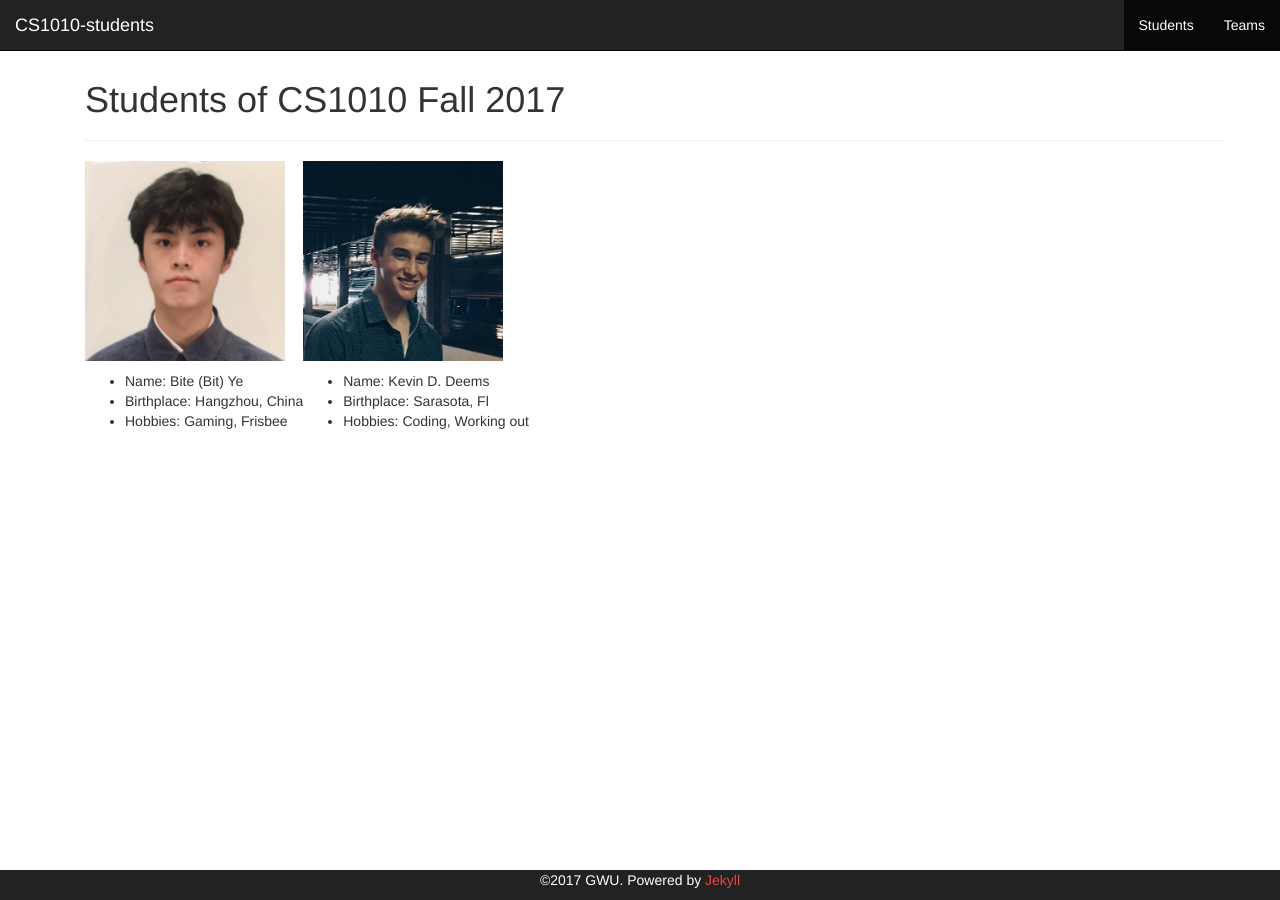
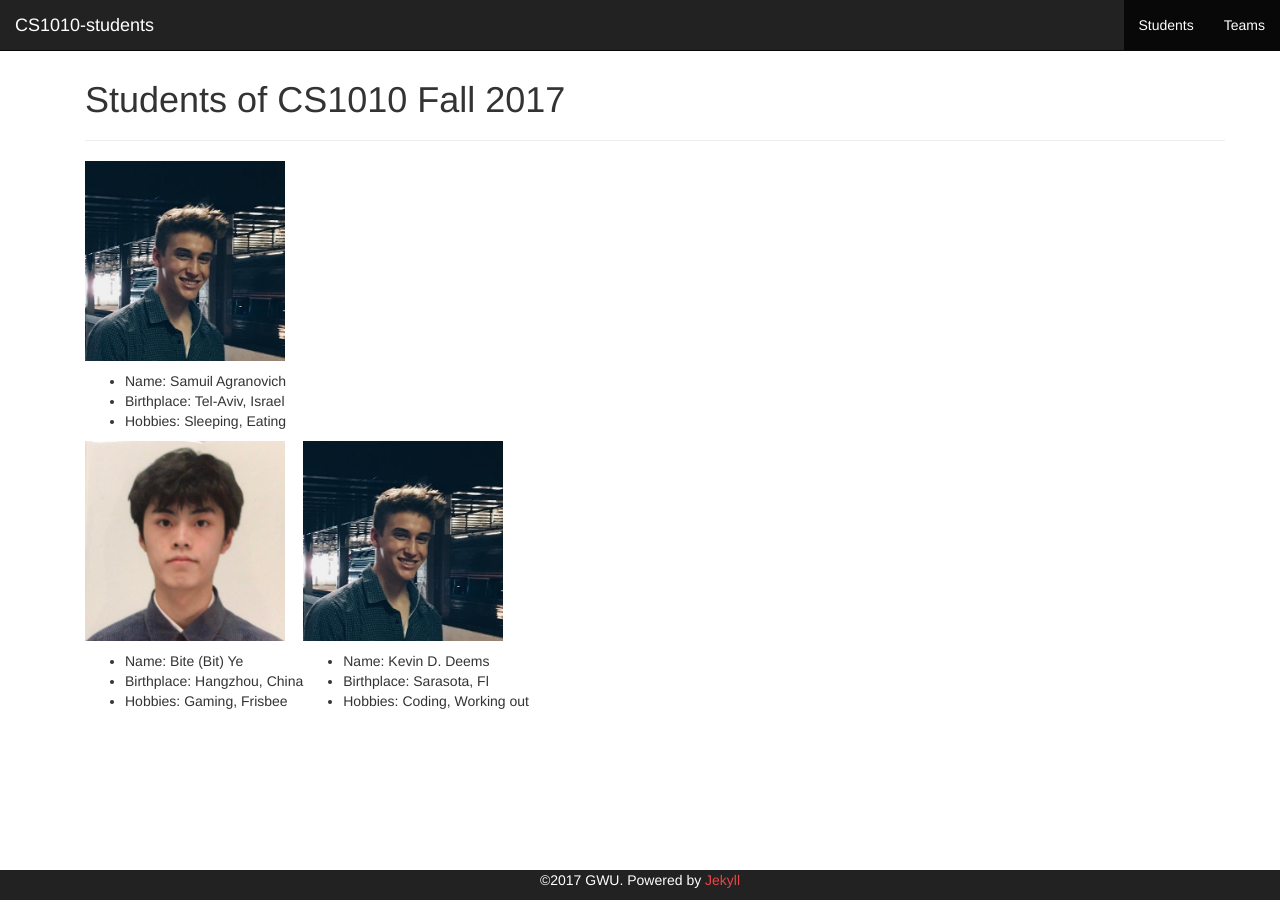
Before and after one commit to mdavidson022/CS1010-students, a Jekyll site: the page built from students.html, in a window 1280 px wide. Built offline with Jekyll 4.4.1, drawn with Linux system fonts in a browser that asks for light colours.

Commit message:
Sam's changes

```diff
--- a/students.html
+++ b/students.html
@@ -38,5 +38,15 @@ layout: default
                 </ul>
             </p>
         </td>
+    <p>
+               <img src="imgs/kevindeems.png" height="200"/>
+               <ul>
+                   <li>Name: Samuil Agranovich</li>
+                   <li>Birthplace: Tel-Aviv, Israel</li>
+                   <li>Hobbies: Sleeping, Eating</li>
+               </ul>
+           </p>
+    </td>
+
 	</tr>
 </table>
```
